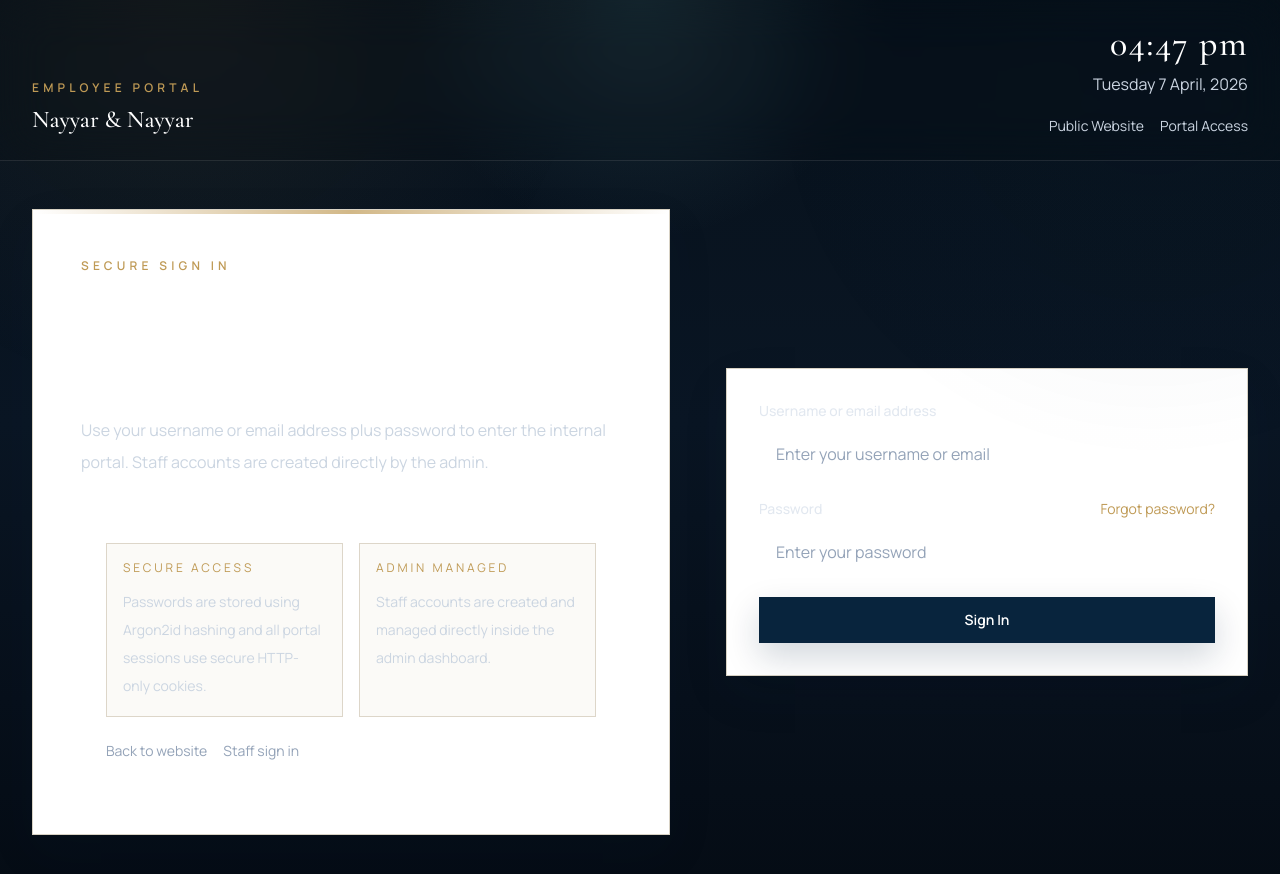
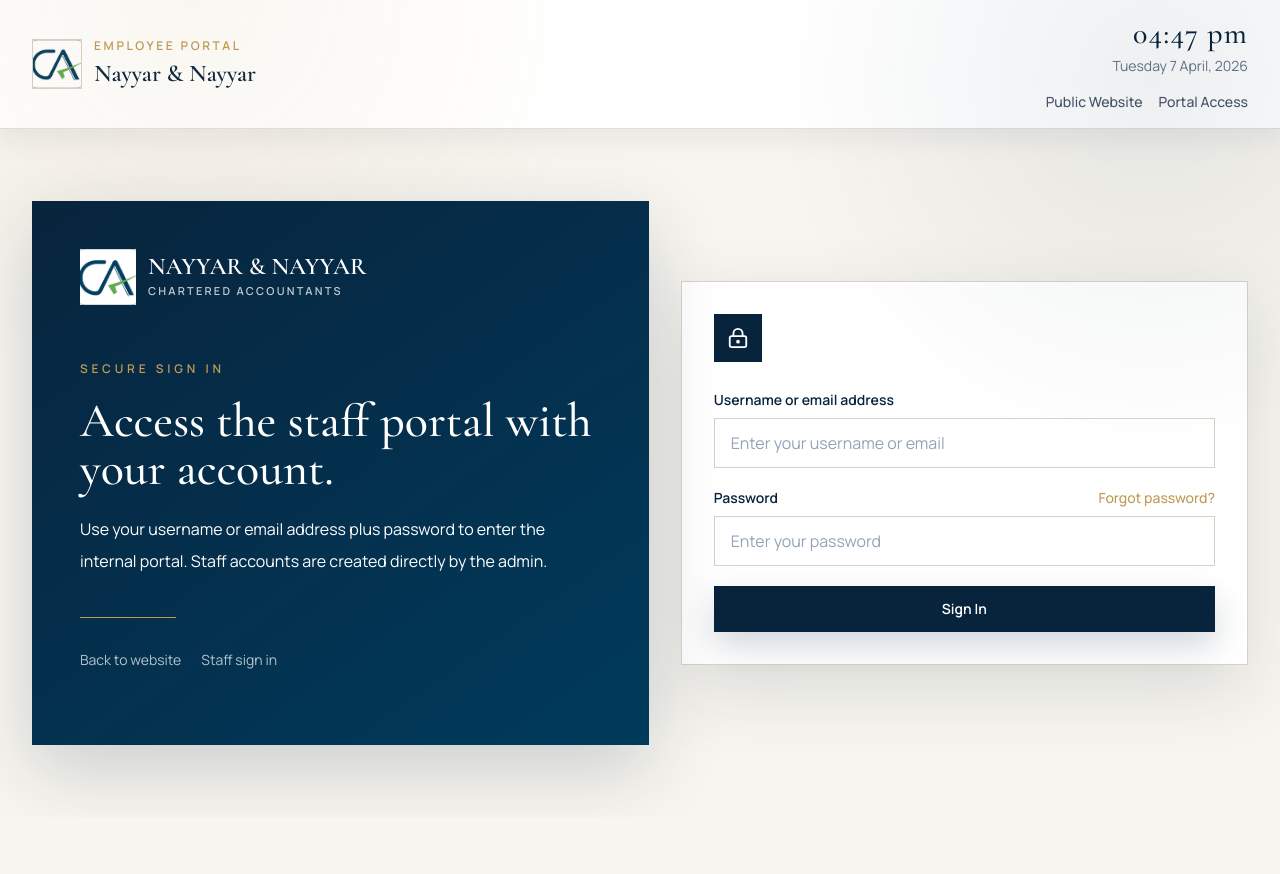
Before and after one commit to gulatideepansh/casanjaygulati, a Next.js app: page /portal/sign-in in a window 1280 px wide. Shown: the top 874 px of the page. After the commit the page ends 817 px from the top, so only its background shows below. Built offline with nearby package versions, Linux system fonts and the light colour scheme; no server answers.

Commit message:
Staff Portal UI fixed

```diff
--- a/src/app/(portal)/portal/forgot-password/page.tsx
+++ b/src/app/(portal)/portal/forgot-password/page.tsx
@@ -22,9 +22,9 @@ export default async function ForgotPasswordPage() {
       title="Reset a portal account password."
       description="Enter the staff account email address. The portal will generate a time-limited reset link and email it through the configured SMTP service."
       footer={
-        <p className="text-sm text-slate-400">
+        <p className="text-sm text-slate-600">
           Remembered your password?{" "}
-          <Link href="/portal/sign-in" className="text-brass transition hover:text-[#8bc6ca]">
+          <Link href="/portal/sign-in" className="font-medium text-brass transition hover:text-ink">
             Return to sign in
           </Link>
         </p>
--- a/src/app/(portal)/portal/layout.tsx
+++ b/src/app/(portal)/portal/layout.tsx
@@ -1,4 +1,5 @@
 import Link from "next/link";
+import Image from "next/image";
 
 import { LiveClock } from "@/components/portal/live-clock";
 import { getCurrentUser } from "@/lib/auth/session";
@@ -12,39 +13,57 @@ export default async function PortalLayout({
   const currentUser = await getCurrentUser();
 
   return (
-    <div className="min-h-screen bg-[radial-gradient(circle_at_top,rgba(106,167,172,0.16),transparent_22%),linear-gradient(180deg,#07111b_0%,#0a1624_48%,#050c15_100%)]">
-      <header className="border-b border-white/10 bg-black/10 backdrop-blur-xl">
-        <div className="section-shell flex flex-col gap-6 py-6 lg:flex-row lg:items-end lg:justify-between">
-          <div>
-            <p className="text-xs font-semibold uppercase tracking-[0.35em] text-brass">Employee Portal</p>
-            <p className="mt-2 font-display text-2xl text-white">Nayyar &amp; Nayyar</p>
+    <div className="min-h-screen bg-[#f7f5ef] text-ink">
+      <header className="border-b border-[#e5dfd3] bg-white shadow-[0_8px_28px_rgba(8,36,61,0.08)]">
+        <div className="section-shell flex flex-col gap-3 py-3 sm:flex-row sm:items-center sm:justify-between lg:py-4">
+          <div className="flex min-w-0 items-center gap-3">
+            <div className="overflow-hidden border border-[#d8d2c4] bg-white">
+              <Image
+                src="/ca-india-logo.jpg"
+                alt="Chartered Accountant India logo"
+                width={50}
+                height={50}
+                className="h-10 w-10 object-cover sm:h-12 sm:w-12"
+                priority
+              />
+            </div>
+            <div className="min-w-0">
+              <p className="text-[10px] font-semibold uppercase tracking-[0.18em] text-brass sm:text-xs sm:tracking-[0.22em]">
+                Employee Portal
+              </p>
+              <p className="mt-1 truncate font-display text-xl font-semibold leading-none text-ink sm:text-2xl">
+                Nayyar &amp; Nayyar
+              </p>
+            </div>
           </div>
-          <div className="flex flex-col gap-5 lg:items-end">
-            <LiveClock />
-            <div className="flex flex-wrap items-center gap-4 text-sm text-slate-300 lg:justify-end">
-              <Link href="/" className="transition hover:text-white">
+          <div className="flex flex-col gap-2 sm:items-end lg:gap-4">
+            <div className="hidden sm:block">
+              <LiveClock />
+            </div>
+            <div className="flex flex-wrap items-center gap-x-4 gap-y-2 text-xs font-medium text-slate-600 sm:text-sm sm:justify-end">
+              <Link href="/" className="transition hover:text-ink">
                 Public Website
               </Link>
               {currentUser ? (
                 <>
-                  <Link href="/portal/dashboard" className="transition hover:text-white">
+                  <Link href="/portal/dashboard" className="transition hover:text-ink">
                     Dashboard
                   </Link>
-                  <Link href="/portal/timesheets" className="transition hover:text-white">
+                  <Link href="/portal/timesheets" className="transition hover:text-ink">
                     Timesheets
                   </Link>
                   {currentUser.role === "ADMIN" ? (
                     <>
-                      <Link href="/portal/staff" className="transition hover:text-white">
+                      <Link href="/portal/staff" className="transition hover:text-ink">
                         Staff
                       </Link>
-                      <Link href="/portal/past-staff" className="transition hover:text-white">
+                      <Link href="/portal/past-staff" className="transition hover:text-ink">
                         Past Staff
                       </Link>
-                      <Link href="/portal/tasks" className="transition hover:text-white">
+                      <Link href="/portal/tasks" className="transition hover:text-ink">
                         Tasks
                       </Link>
-                      <Link href="/portal/activity" className="transition hover:text-white">
+                      <Link href="/portal/activity" className="transition hover:text-ink">
                         Activity
                       </Link>
                     </>
@@ -52,14 +71,14 @@ export default async function PortalLayout({
                   <form action={signOutAction}>
                     <button
                       type="submit"
-                      className="rounded-full border border-rose-300/20 bg-rose-500/10 px-4 py-2 text-sm font-semibold text-rose-100 transition hover:bg-rose-500/20"
+                      className="border border-rose-200 bg-rose-50 px-4 py-2 text-sm font-semibold text-rose-700 transition hover:bg-rose-100"
                     >
                       Log Out
                     </button>
                   </form>
                 </>
               ) : (
-                <Link href="/portal/sign-in" className="transition hover:text-white">
+                <Link href="/portal/sign-in" className="transition hover:text-ink">
                   Portal Access
                 </Link>
               )}
--- a/src/app/globals.css
+++ b/src/app/globals.css
@@ -74,11 +74,11 @@ a {
   }
 
   .auth-label {
-    @apply mb-2 block text-sm font-medium text-slate-200;
+    @apply mb-2 block text-sm font-semibold text-ink;
   }
 
   .auth-input {
-    @apply w-full rounded-2xl border border-white/10 bg-white/5 px-4 py-3 text-white outline-none transition duration-200 placeholder:text-slate-400 focus:border-brass/60 focus:bg-white/[0.075] focus:ring-2 focus:ring-brass/20;
+    @apply w-full rounded-none border border-[#d8d2c4] bg-white px-4 py-3 text-ink outline-none transition duration-200 placeholder:text-slate-400 focus:border-brass focus:ring-2 focus:ring-brass/20;
   }
 
   select.auth-input {
@@ -95,8 +95,8 @@ a {
   }
 
   select.auth-input option {
-    background: #0b1420;
-    color: #f8fafc;
+    background: #ffffff;
+    color: #08243d;
   }
 
   input[type="date"].auth-input::-webkit-calendar-picker-indicator {
--- a/src/components/portal/auth-feedback.tsx
+++ b/src/components/portal/auth-feedback.tsx
@@ -11,8 +11,8 @@ export function AuthFeedback({ state }: AuthFeedbackProps) {
 
   const toneClasses =
     state.status === "success"
-      ? "border-emerald-400/25 bg-emerald-500/10 text-emerald-100"
-      : "border-rose-400/25 bg-rose-500/10 text-rose-100";
+      ? "border-emerald-200 bg-emerald-50 text-emerald-800"
+      : "border-rose-200 bg-rose-50 text-rose-800";
 
-  return <div className={`rounded-2xl border px-4 py-3 text-sm ${toneClasses}`}>{state.message}</div>;
+  return <div className={`border px-4 py-3 text-sm ${toneClasses}`}>{state.message}</div>;
 }
--- a/src/components/portal/auth-shell.tsx
+++ b/src/components/portal/auth-shell.tsx
@@ -1,4 +1,6 @@
 import Link from "next/link";
+import Image from "next/image";
+import { LockKeyhole } from "lucide-react";
 
 type AuthShellProps = {
   eyebrow: string;
@@ -10,32 +12,38 @@ type AuthShellProps = {
 
 export function AuthShell({ eyebrow, title, description, children, footer }: AuthShellProps) {
   return (
-    <section className="section-shell grid min-h-[calc(100vh-7rem)] items-center py-12 lg:grid-cols-[1.1fr_0.9fr] lg:gap-14">
-      <div className="panel-card relative overflow-hidden p-8 lg:p-12">
-        <div className="absolute inset-x-0 top-0 h-1 bg-gradient-to-r from-transparent via-brass/70 to-transparent" />
-        <p className="text-xs font-semibold uppercase tracking-[0.35em] text-brass">{eyebrow}</p>
-        <h1 className="mt-6 max-w-xl font-display text-4xl leading-tight text-white sm:text-5xl">
-          {title}
-        </h1>
-        <p className="mt-5 max-w-xl text-base leading-8 text-slate-300">{description}</p>
-
-        <div className="mt-10 rounded-[1.75rem] border border-white/10 bg-white/[0.04] p-6">
-          <div className="grid gap-4 text-sm text-slate-300 sm:grid-cols-2">
-            <div className="panel-card-soft p-4">
-              <p className="text-xs uppercase tracking-[0.24em] text-brass">Secure Access</p>
-              <p className="mt-3 leading-7">
-                Passwords are stored using Argon2id hashing and all portal sessions use secure
-                HTTP-only cookies.
-              </p>
+    <section className="section-shell grid min-h-[calc(100vh-7rem)] items-center gap-8 py-10 lg:grid-cols-[1fr_0.92fr] lg:py-14">
+      <div className="order-2 relative overflow-hidden bg-[linear-gradient(145deg,#08243d,#003b5c)] p-8 text-white shadow-[0_24px_70px_rgba(8,36,61,0.18)] lg:order-1 lg:min-h-[34rem] lg:p-12">
+        <div className="flex items-center gap-3">
+          <div className="overflow-hidden bg-white">
+            <Image
+              src="/ca-india-logo.jpg"
+              alt="Chartered Accountant India logo"
+              width={54}
+              height={54}
+              className="h-14 w-14 object-cover"
+              priority
+            />
           </div>
-            <div className="panel-card-soft p-4">
-              <p className="text-xs uppercase tracking-[0.24em] text-brass">Admin Managed</p>
-              <p className="mt-3 leading-7">
-                Staff accounts are created and managed directly inside the admin dashboard.
+          <div>
+            <p className="font-display text-2xl font-semibold leading-none text-white">NAYYAR &amp; NAYYAR</p>
+            <p className="mt-1 text-[11px] font-semibold uppercase tracking-[0.2em] text-white/75">
+              Chartered Accountants
             </p>
           </div>
         </div>
-          <div className="mt-6 flex flex-wrap gap-4 text-sm text-slate-400">
+
+        <div className="mt-14 max-w-xl">
+          <p className="text-xs font-semibold uppercase tracking-[0.32em] text-brass">{eyebrow}</p>
+          <h1 className="mt-5 font-display text-4xl leading-tight text-white sm:text-5xl">
+            {title}
+          </h1>
+          <p className="mt-5 text-base leading-8 text-white/78">{description}</p>
+        </div>
+
+        <div className="mt-10 h-px w-24 bg-brass" />
+
+        <div className="mt-8 flex flex-wrap gap-5 text-sm text-white/70">
           <Link href="/" className="transition hover:text-white">
             Back to website
           </Link>
@@ -44,11 +52,13 @@ export function AuthShell({ eyebrow, title, description, children, footer }: Aut
           </Link>
         </div>
       </div>
+
+      <div className="order-1 border border-[#d8d2c4] bg-white p-6 shadow-[0_24px_70px_rgba(8,36,61,0.12)] sm:p-8 lg:order-2">
+        <div className="mb-7 flex h-12 w-12 items-center justify-center bg-ink text-white">
+          <LockKeyhole size={22} />
         </div>
-
-      <div className="panel-card p-6 sm:p-8">
         {children}
-        {footer ? <div className="mt-6 border-t border-white/10 pt-6">{footer}</div> : null}
+        {footer ? <div className="mt-6 border-t border-[#d8d2c4] pt-6">{footer}</div> : null}
       </div>
     </section>
   );
--- a/src/components/portal/forgot-password-form.tsx
+++ b/src/components/portal/forgot-password-form.tsx
@@ -23,7 +23,7 @@ export function ForgotPasswordForm() {
         </label>
         <input id="email" name="email" type="email" autoComplete="email" className="auth-input" />
         {fieldError(state, "email") ? (
-          <p className="mt-2 text-sm text-rose-300">{fieldError(state, "email")}</p>
+          <p className="mt-2 text-sm text-rose-700">{fieldError(state, "email")}</p>
         ) : null}
       </div>
 
--- a/src/components/portal/live-clock.tsx
+++ b/src/components/portal/live-clock.tsx
@@ -20,8 +20,8 @@ export function LiveClock() {
 
   return (
     <div className="text-right">
-      <p className="font-display text-3xl leading-none tracking-[0.04em] text-white sm:text-4xl">{timeLabel}</p>
-      <p className="mt-2 text-sm text-slate-300 sm:text-base">{dateLabel}</p>
+      <p className="font-display text-2xl leading-none tracking-[0.04em] text-ink sm:text-3xl">{timeLabel}</p>
+      <p className="mt-1 text-sm text-slate-500">{dateLabel}</p>
     </div>
   );
 }
--- a/src/components/portal/reset-password-form.tsx
+++ b/src/components/portal/reset-password-form.tsx
@@ -35,7 +35,7 @@ export function ResetPasswordForm({ token }: ResetPasswordFormProps) {
           className="auth-input"
         />
         {fieldError(state, "password") ? (
-          <p className="mt-2 text-sm text-rose-300">{fieldError(state, "password")}</p>
+          <p className="mt-2 text-sm text-rose-700">{fieldError(state, "password")}</p>
         ) : null}
       </div>
 
@@ -51,7 +51,7 @@ export function ResetPasswordForm({ token }: ResetPasswordFormProps) {
           className="auth-input"
         />
         {fieldError(state, "confirmPassword") ? (
-          <p className="mt-2 text-sm text-rose-300">{fieldError(state, "confirmPassword")}</p>
+          <p className="mt-2 text-sm text-rose-700">{fieldError(state, "confirmPassword")}</p>
         ) : null}
       </div>
 
@@ -59,7 +59,7 @@ export function ResetPasswordForm({ token }: ResetPasswordFormProps) {
       <SubmitButton label="Update Password" pendingLabel="Updating Password..." />
 
       {state.status === "success" ? (
-        <Link href="/portal/sign-in" className="block text-center text-sm text-brass transition hover:text-[#8bc6ca]">
+        <Link href="/portal/sign-in" className="block text-center text-sm font-medium text-brass transition hover:text-ink">
           Return to sign in
         </Link>
       ) : null}
--- a/src/components/portal/sign-in-form.tsx
+++ b/src/components/portal/sign-in-form.tsx
@@ -30,7 +30,7 @@ export function SignInForm() {
           placeholder="Enter your username or email"
         />
         {fieldError(state, "identifier") ? (
-          <p className="mt-2 text-sm text-rose-300">{fieldError(state, "identifier")}</p>
+          <p className="mt-2 text-sm text-rose-700">{fieldError(state, "identifier")}</p>
         ) : null}
       </div>
 
@@ -39,7 +39,7 @@ export function SignInForm() {
           <label htmlFor="password" className="auth-label mb-0">
             Password
           </label>
-          <Link href="/portal/forgot-password" className="text-sm text-brass transition hover:text-[#8bc6ca]">
+          <Link href="/portal/forgot-password" className="text-sm font-medium text-brass transition hover:text-ink">
             Forgot password?
           </Link>
         </div>
@@ -52,7 +52,7 @@ export function SignInForm() {
           placeholder="Enter your password"
         />
         {fieldError(state, "password") ? (
-          <p className="mt-2 text-sm text-rose-300">{fieldError(state, "password")}</p>
+          <p className="mt-2 text-sm text-rose-700">{fieldError(state, "password")}</p>
         ) : null}
       </div>
 
```
Lines whose indentation alone changed are shown as unchanged.
